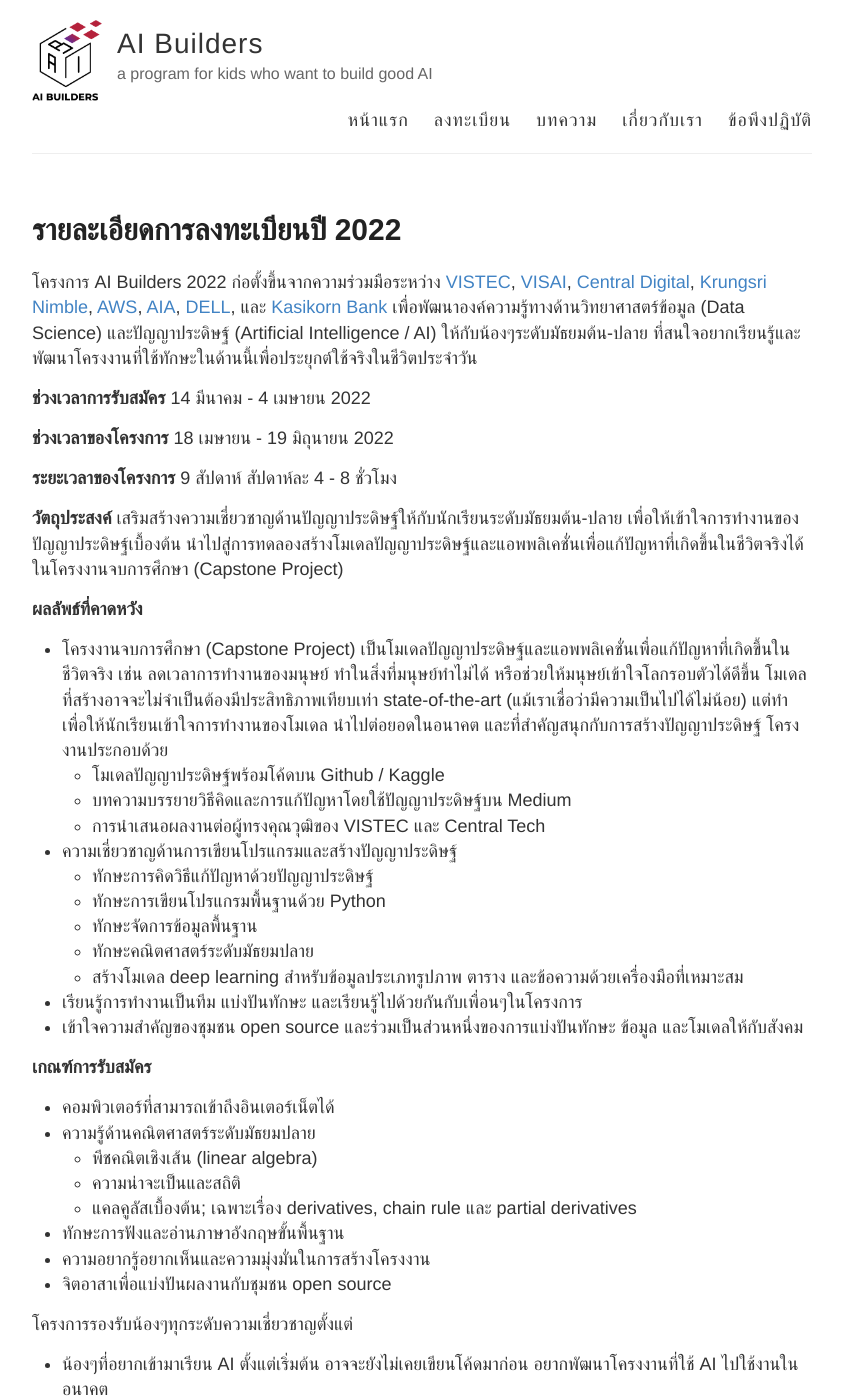
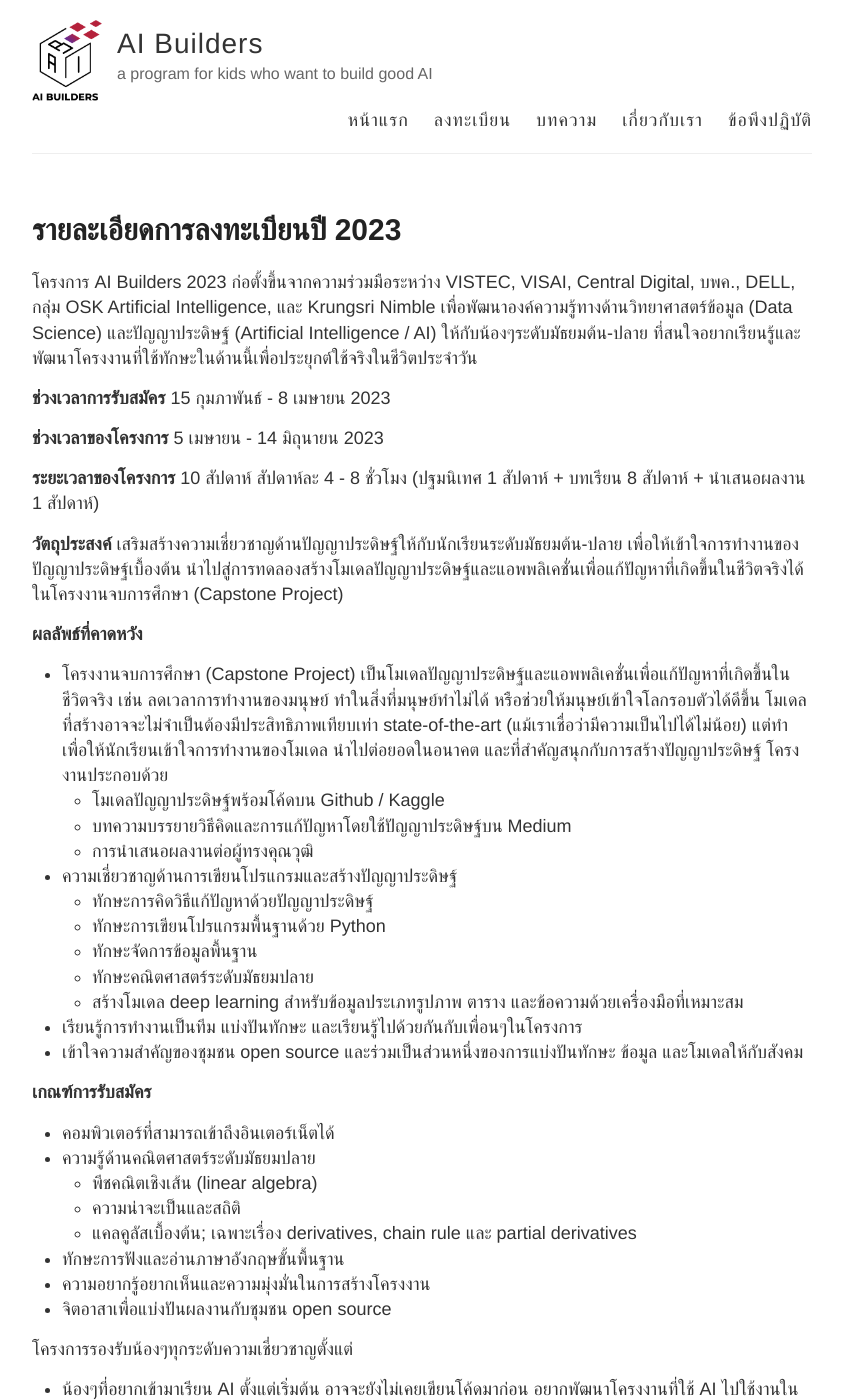
Before and after one commit to ai-builders/ai-builders.github.io, a Jekyll site: the page built from docs/_posts/2022-3-11-registration-info-2022.md, in a window 1280 px wide and 1400 px high. Shown: the whole window, without its empty margins (218-1061 px from the left). Built offline with Jekyll 4.4.1, drawn with Linux system fonts in a browser that asks for light colours; some of the changed text lies outside the part shown.

Commit message:
Update 2022-3-11-registration-info-2022.md

```diff
--- a/docs/_posts/2022-3-11-registration-info-2022.md
+++ b/docs/_posts/2022-3-11-registration-info-2022.md
@@ -1,18 +1,18 @@
 ---
 layout: post
-title: รายละเอียดการลงทะเบียนปี 2022
+title: รายละเอียดการลงทะเบียนปี 2023
 ---
 
-โครงการ AI Builders 2022 ก่อตั้งขึ้นจากความร่วมมือระหว่าง [VISTEC](https://www.vistec.ac.th/), [VISAI](https://visai.ai/), [Central Digital](https://central.tech),  [Krungsri Nimble](https://www.nimblebykrungsri.com/), [AWS](https://aws.amazon.com/), [AIA](https://www.aia.co.th/th/index.html), [DELL](https://www.dell.com/en-th), และ [Kasikorn Bank](https://www.kasikornbank.com/) เพื่อพัฒนาองค์ความรู้ทางด้านวิทยาศาสตร์ข้อมูล (Data Science) และปัญญาประดิษฐ์ (Artificial Intelligence / AI) ให้กับน้องๆระดับมัธยมต้น-ปลาย ที่สนใจอยากเรียนรู้และพัฒนาโครงงานที่ใช้ทักษะในด้านนี้เพื่อประยุกต์ใช้จริงในชีวิตประจำวัน
+โครงการ AI Builders 2023 ก่อตั้งขึ้นจากความร่วมมือระหว่าง VISTEC, VISAI, Central Digital, บพค., DELL, กลุ่ม OSK Artificial Intelligence, และ Krungsri Nimble เพื่อพัฒนาองค์ความรู้ทางด้านวิทยาศาสตร์ข้อมูล (Data Science) และปัญญาประดิษฐ์ (Artificial Intelligence / AI) ให้กับน้องๆระดับมัธยมต้น-ปลาย ที่สนใจอยากเรียนรู้และพัฒนาโครงงานที่ใช้ทักษะในด้านนี้เพื่อประยุกต์ใช้จริงในชีวิตประจำวัน
 
 **ช่วงเวลาการรับสมัคร**
-14 มีนาคม - 4 เมษายน 2022
+15 กุมภาพันธ์ - 8 เมษายน 2023
 
 **ช่วงเวลาของโครงการ**
-18 เมษายน - 19 มิถุนายน 2022
+5 เมษายน - 14 มิถุนายน 2023
 
 **ระยะเวลาของโครงการ**
-9 สัปดาห์ สัปดาห์ละ 4 - 8 ชั่วโมง
+10 สัปดาห์ สัปดาห์ละ 4 - 8 ชั่วโมง (ปฐมนิเทศ 1 สัปดาห์ + บทเรียน 8 สัปดาห์ + นำเสนอผลงาน 1 สัปดาห์)
 
 **วัตถุประสงค์**
 เสริมสร้างความเชี่ยวชาญด้านปัญญาประดิษฐ์ให้กับนักเรียนระดับมัธยมต้น-ปลาย
@@ -24,7 +24,7 @@
 โครงงานประกอบด้วย
   * โมเดลปัญญาประดิษฐ์พร้อมโค้ดบน Github / Kaggle
   * บทความบรรยายวิธีคิดและการแก้ปัญหาโดยใช้ปัญญาประดิษฐ์บน Medium
-  * การนำเสนอผลงานต่อผู้ทรงคุณวุฒิของ VISTEC และ Central Tech
+  * การนำเสนอผลงานต่อผู้ทรงคุณวุฒิ
 * ความเชี่ยวชาญด้านการเขียนโปรแกรมและสร้างปัญญาประดิษฐ์
   * ทักษะการคิดวิธีแก้ปัญหาด้วยปัญญาประดิษฐ์
   * ทักษะการเขียนโปรแกรมพื้นฐานด้วย Python
@@ -66,15 +66,15 @@
 
 2. หากมีข้อสงสัยส่งคำถามเพื่อให้ทีมงานตอบในคาบได้ผ่านแบบฟอร์มออนไลน์
 
-3. ทุกเย็นวันพุธ จะมีคาบเรียนออนไลน์กันใน [Wonder](https://www.wonder.me/) เริ่มจากทีมงานตอบคำถามเกี่ยวกับบทเรียนและกลุ่มที่กำหนดในแต่ละสัปดาห์มาทำหน้าที่สรุปบทเรียนให้เพื่อนๆฟัง ใช้เวลารวมไม่เกิน 1 ชั่วโมง
+3. ทุกเย็นวันพุธ จะมีคาบเรียนออนไลน์กันใน Gather.town เริ่มจากทีมงานตอบคำถามเกี่ยวกับบทเรียนและกลุ่มที่กำหนดในแต่ละสัปดาห์มาทำหน้าที่สรุปบทเรียนให้เพื่อนๆฟัง ใช้เวลารวมไม่เกิน 1 ชั่วโมง
 
 4. หลังจากนั้น นักเรียนทุกคนแยกย้ายไปตามกลุ่มเพื่อปรึกษาโครงงานกับ mentor และ TA
 
 5. นอกคาบเรียน นักเรียนสามารถปรึกษา mentor และ TA ได้ใน AI Builders Discord (เข้าได้เฉพาะนักเรียนม mentor, TA, วิทยากร และศิษย์เก่า)
 
 <figure align="center">
-  <img src="{{ site.baseurl }}/images/woder-me_example.png" style="width: 400px;"/>
-  <figcaption>ตัวอย่างการเจอกันใน Wonder.me</figcaption>
+  <img src="{{ site.baseurl }}/images/gathertown-example.jpg" style="width: 400px;"/>
+  <figcaption>ตัวอย่างการเจอกันออนไลน์</figcaption>
 </figure>
 
 **การดำเนินโครงการ**
```
Also changed, not shown: other parts of docs/_posts/2022-3-11-registration-info-2022.md (+1 -1 lines).
